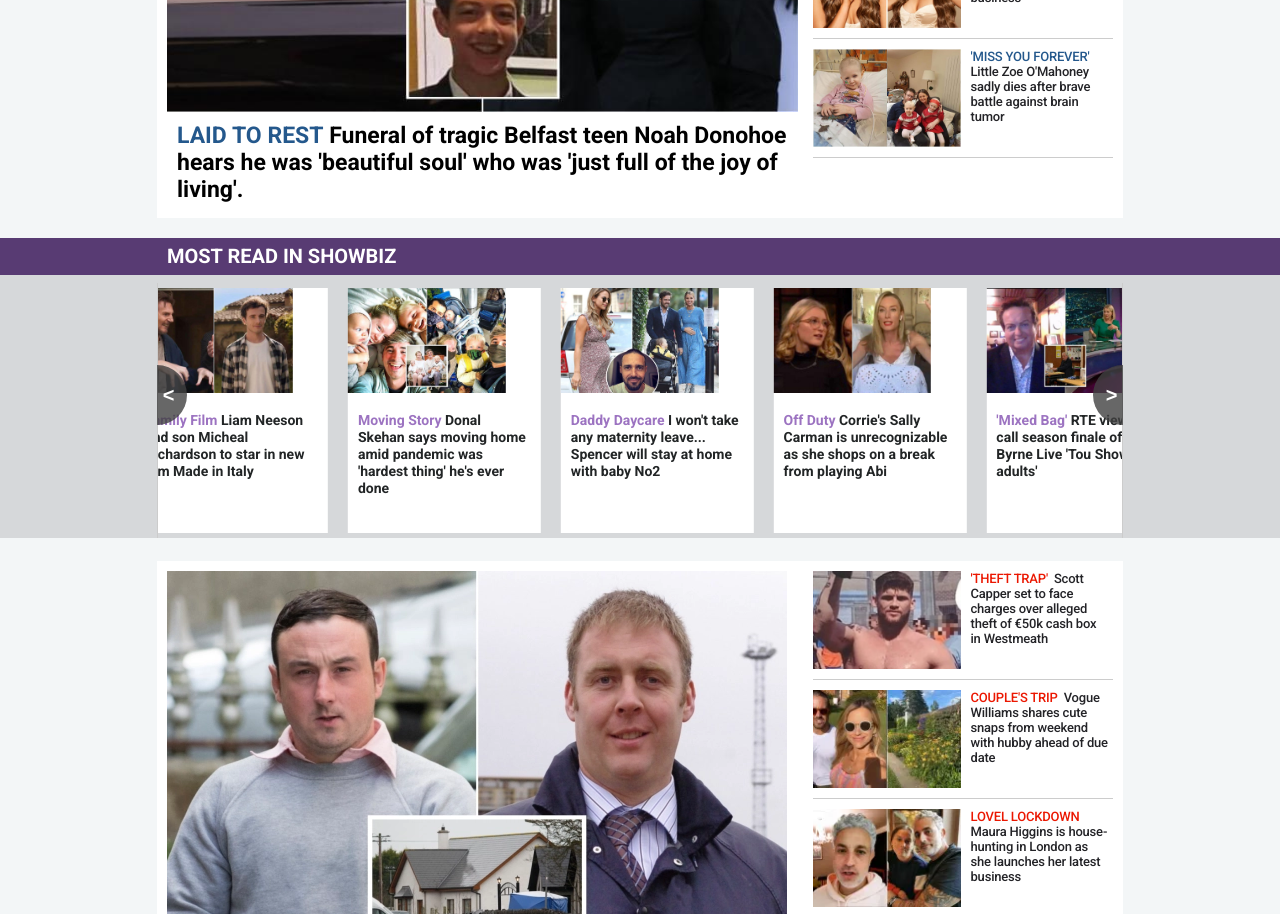
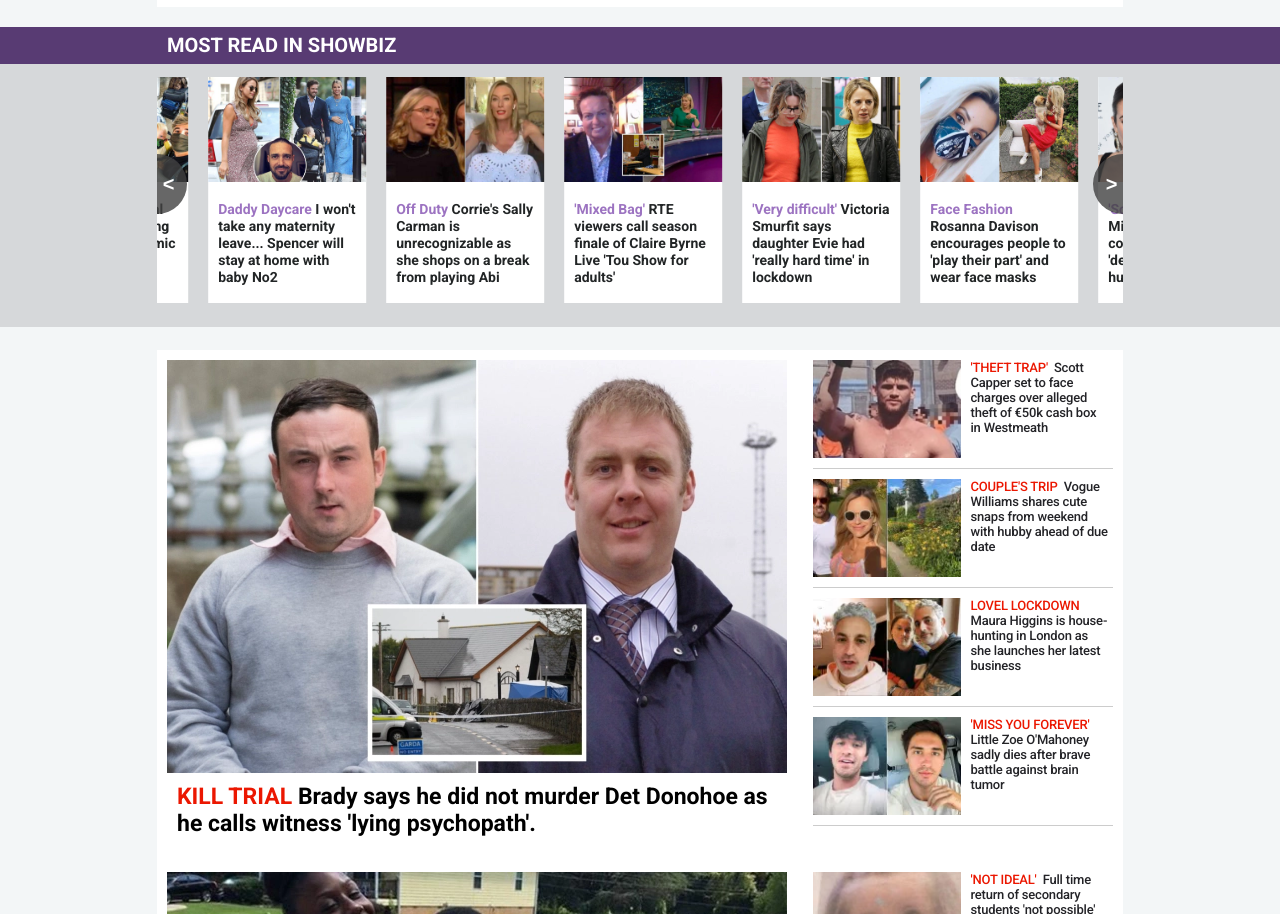
Before and after one commit to euguilhermegirardi/the-irish-sun-home-page, a website: page dist/minified/index.html in a window 1280 px wide. Shown: the part 1247-2161 px from the top of the page. Drawn offline with nearby package versions, Linux system fonts and the light colour scheme; files whose address does not match are found by name.

Commit message:
Edit slider

```diff
--- a/src/scss/layout/_most-read.scss
+++ b/src/scss/layout/_most-read.scss
@@ -107,8 +107,8 @@
    padding-left: 7px;
 }
 
-#tns2-mw,
-#tns3-mw {
+#tns1-mw,
+#tns2-mw {
    max-width: 660px;
    margin: 0 auto;
 
@@ -117,8 +117,8 @@
    }
 }
 
-#tns2 > .tns-item,
-#tns3 > .tns-item {
+#tns1 > .tns-item,
+#tns2 > .tns-item {
    @media screen and (min-width: 320px) {
       width: 15.8rem !important;
       height: 22.6rem;
--- a/src/scss/layout/_news-slider.scss
+++ b/src/scss/layout/_news-slider.scss
@@ -24,7 +24,7 @@
    display: none;
 }
 
-#tns1-mw {
+#tns3-mw {
    @media screen and (min-width: 675px) {
       max-width: 662px;
       margin: 0 auto;
```
Also changed, not shown: dist/minified/main.css, 1 other file.
